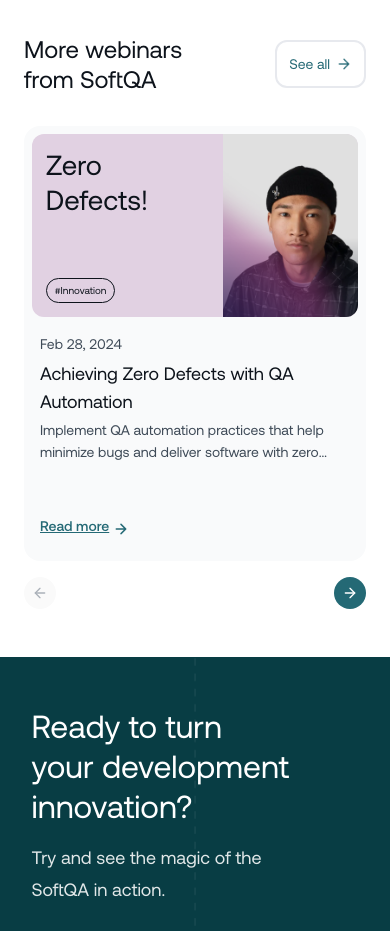
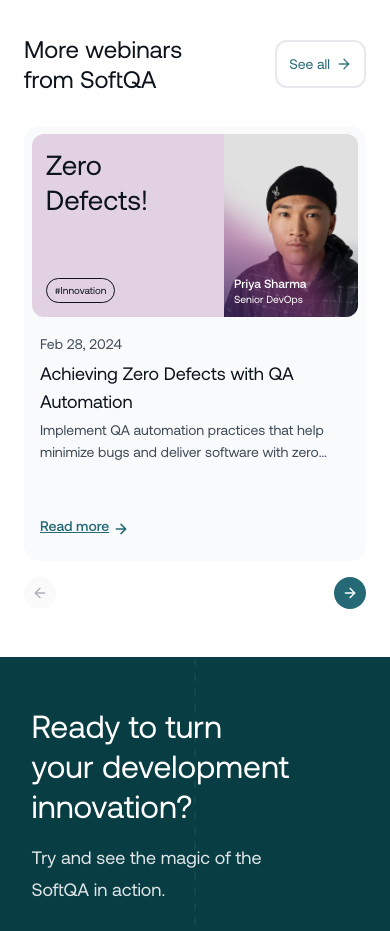
Before and after one commit to azkaanasiyya/softqa, a Next.js app: page /webinar/webinardetail in a window 390 px wide. Shown: the part 6600-7531 px from the top of the page. Built offline with nearby package versions, Linux system fonts and the light colour scheme.

Commit message:
style: adjust content size on web detail page

```diff
--- a/src/components/data/webinarhero.ts
+++ b/src/components/data/webinarhero.ts
@@ -25,11 +25,11 @@ export const webinarHeroData = [
   },
   {
     id: 3,
-    title: "Testing Pipelines",
+    title: "Testing \nPipelines",
     tag: "#Productivity",
     name: "Anika Sharma",
     role: "Senior QA Engineer",
-    image: "/webinar/anika.png",
+    image: "/webinar/anika2.png",
     date: "Mar 25, 2024",
     subtitle: "Optimizing Test Execution Time",
     description: "Speed up your CI/CD pipelines using parallel execution and test splitting strategies.",
--- a/src/components/webinar/hero.tsx
+++ b/src/components/webinar/hero.tsx
@@ -117,7 +117,7 @@ export default function WebinarHero() {
                     </div>
                   </div>
                   <div className="relative">
-                    <Image src={item.image} alt="speaker" width={156} height={212} className="rounded-tr-[12px] rounded-br-[12px]" />
+                    <Image src={item.image} alt="speaker" width={156} height={212} className="rounded-tr-[12px] rounded-br-[12px] w-[156px] h-[212px]" />
                     <div className="absolute bottom-0 left-0 z-10 flex flex-col p-3">
                       <p className="text-[14px] leading-[18px] font-medium text-base-white">{item.name}</p>
                       <p className="text-[12px] leading-[18px] text-base-white">{item.role}</p>
--- a/src/components/webinar/webinardetail/morewebdetail.tsx
+++ b/src/components/webinar/webinardetail/morewebdetail.tsx
@@ -12,6 +12,8 @@ const webinars = [
     id: 1,
     title: "Zero Defects!",
     tag: "#Innovation",
+    name: "Priya Sharma",
+    role: "Senior DevOps",
     tagColor: "bg-additional-purplish",
     date: "Feb 28, 2024",
     subtitle: "Achieving Zero Defects with QA Automation",
@@ -23,6 +25,8 @@ const webinars = [
     id: 2,
     title: "Scale QA Effortlessly",
     tag: "#Productivity",
+    name: "Mark Thompson",
+    role: "Senior QA Architect",
     tagColor: "bg-additional-sweet",
     date: "Feb 12, 2024",
     subtitle: "Building Scalable Testing Strategies",
@@ -34,6 +38,8 @@ const webinars = [
     id: 3,
     title: "AI Test Script",
     tag: "#Innovation",
+    name: "Maria Gonzalez",
+    role: "Automation Strategist",
     tagColor: "bg-additional-diamond",
     date: "Feb 8, 2024",
     subtitle: "Writing Test Scripts with AI Assistance",
@@ -96,38 +102,44 @@ export default function MoreWebDetail() {
                 <FadeInSection
                   key={item.id}
                   delay={0.5}
-                  className="bg-grayscale-50 rounded-[16px] p-2 lg:min-h-[456px] flex flex-col"
+                  className="bg-grayscale-50 rounded-[16px] p-2 xl:min-h-[456px] flex flex-col"
                 >
-                  <div className={`${item.tagColor} rounded-[12px] pl-[13.82px] md:pl-[14.58px] lg:pl-4 flex flex-row lg:flex-wrap gap-[13.87px] lg:gap-6 justify-between`}>
-                    <div className="flex flex-col max-w-[164px] items-start justify-between my-[13.82px] md:my-[14.58px] lg:my-4">
-                      <h4 className="text-[27.64px] md:text-[18.49px] lg:text-[32px] leading-[34.56px] md:leading-[23.11px] lg:leading-10 text-grayscale-900">
+                  <div className={`${item.tagColor} rounded-[12px] pl-[13.82px] md:pl-[14.58px] xl:pl-4 flex flex-row xl:flex-wrap gap-[13.87px] xl:gap-6 justify-between`}>
+                    <div className="flex flex-col max-w-[164px] items-start justify-between my-[13.82px] md:my-[14.58px] xl:my-4">
+                      <h4 className="md:w-[94.76px] xl:w-auto text-[27.64px] md:text-[18.49px] xl:text-[32px] leading-[34.56px] md:leading-[23.11px] xl:leading-10 text-grayscale-900">
                         {item.title}
                       </h4>
                       <div className="rounded-[17px] border border-grayscale-900 py-1 px-2">
                         <p className="text-[10px] leading-[150%] text-grayscale-900">{item.tag}</p>
                       </div>
                     </div>
+                    <div className="relative">
                       <Image
                         src={item.image}
                         alt="webinar"
                         width={156}
                         height={212}
-                      className="rounded-tr-[12px] rounded-br-[12px] object-cover w-[134.77px] h-[183.14px] md:w-[122.49px] md:h-[117.87px] lg:w-[156px] lg:h-[212px]"
+                        className="rounded-tr-[12px] rounded-br-[12px] object-cover w-[134.77px] h-[183.14px] md:w-[90.13px] md:h-[122.49px] xl:w-[156px] xl:h-[212px]"
                       />
+                      <div className="absolute bottom-0 left-0 z-10 flex flex-col px-[10.37px] py-[9.47px] md:px-[6.93px] md:py-[5.73px] xl:p-3">
+                        <p className="text-[12.09px] md:text-[8.09px] xl:text-[14px] leading-[15.55px] md:leading-[10.4px] xl:leading-[18px] font-medium text-base-white">{item.name}</p>
+                        <p className="text-[10.37px] md:text-[6.93px] xl:text-[12px] leading-[15.55px] md:leading-[10.4px] xl:leading-[18px] text-base-white">{item.role}</p>
                       </div>
-                  <div className="flex flex-col justify-between gap-[52.86px] md:gap-[18.84px] lg:gap-[26px] py-4 px-2 lg:p-4">
+                    </div>
+                  </div>
+                  <div className="flex flex-col justify-between gap-[52.86px] md:gap-[18.84px] xl:gap-[26px] py-4 px-2 xl:p-4">
                     <div className="flex flex-col gap-1">
                       <p className="text-[14px] leading-[22px] text-grayscale-600">{item.date}</p>
-                      <div className="flex flex-col gap-1 lg:gap-3">
-                        <h5 className="text-[18px] lg:text-[24px] leading-7 lg:leading-[30px] text-grayscale-900">{item.subtitle}</h5>
-                        <p className="text-[14px] lg:text-[16px] leading-[22px] lg:leading-6 text-grayscale-600 line-clamp-2">
+                      <div className="flex flex-col gap-1 xl:gap-3">
+                        <h5 className="text-[18px] xl:text-[24px] leading-7 xl:leading-[30px] text-grayscale-900">{item.subtitle}</h5>
+                        <p className="text-[14px] xl:text-[16px] leading-[22px] xl:leading-6 text-grayscale-600 line-clamp-2">
                           {item.description}
                         </p>
                       </div>
                     </div>
                     <Link href="/webinar/webinardetail" className="cursor-pointer">
                       <div className="flex flex-row gap-1 items-end cursor-pointer">
-                        <p className="text-[14px] lg:text-[16px] leading-[22px] lg:leading-6 text-primary-500 font-medium underline">Read more</p>
+                        <p className="text-[14px] xl:text-[16px] leading-[22px] xl:leading-6 text-primary-500 font-medium underline">Read more</p>
                         <Image src="/webinar/icon.png" alt="icon" width={16} height={16} className="w-4 h-4" />
                       </div>
                     </Link>
```
Also changed, not shown: public/webinar/anika2.png (renamed from public/webinar/anika.png). Lines whose indentation alone changed are shown as unchanged.
